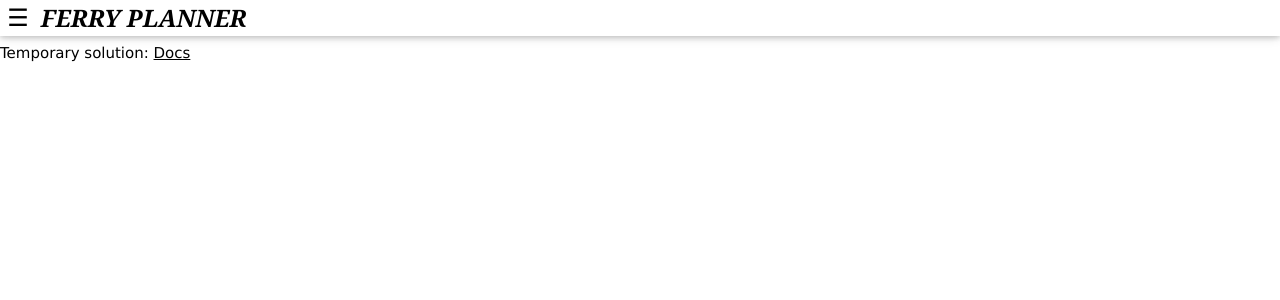
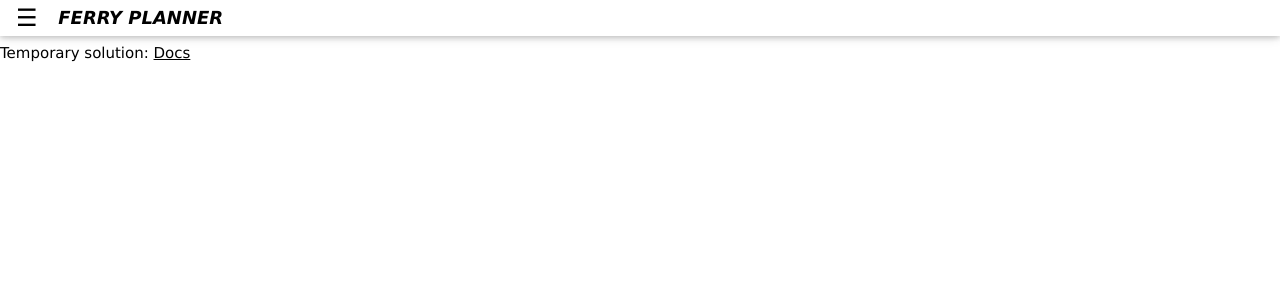
Before and after one commit to lemonyte/ferry-planner, a FastAPI app: page /api in a window 1280 px wide. Shown: the top 300 px of the page. Run offline with FastAPI, Linux system fonts and the light colour scheme; parts of the project's set-up code (start-up, migrations or seed data) failed here and were passed over.

Commit message:
change header font

```diff
--- a/templates/base.html
+++ b/templates/base.html
@@ -21,17 +21,17 @@
       {% block navbar %}
 
 
-      <div class="w3-white">
-        <span id="menu-button" class="w3-xlarge w3-padding-small w3-cell-middle" style="cursor:pointer;"
+      <div class="w3-white we-padding-small ">
+        <span id="menu-button" class="w3-xlarge w3-padding w3-serife" style="cursor:pointer; vertical-align: middle;"
           onclick="menu_toggle()"><b>☰</b></span>
-        <b><i><span class="w3-cell-middle"
-          style="font-size: 24px; font-family: Cambria, Cochin, Georgia, Times, 'Times New Roman', serif; text-transform: uppercase;">
+        <b><i><span class="w3-cell-middle w3-serife w3-large" style="text-transform: uppercase">
           Ferry Planner
         </span></i></b>
       </div>
 
       <div class="w3-bar">
-        <nav class="w3-sidebar w3-bar-block w3-light-gray no-print w3-large" style="display: none; height: auto;" id="menu">
+        <nav class="w3-sidebar w3-bar-block w3-light-gray no-print w3-large" style="display: none; height: auto;"
+          id="menu">
           <!-- <button onclick="menu_close()" class="w3-bar-item">
               Menu
               <span class="w3-right">&times;</span> -->
```
